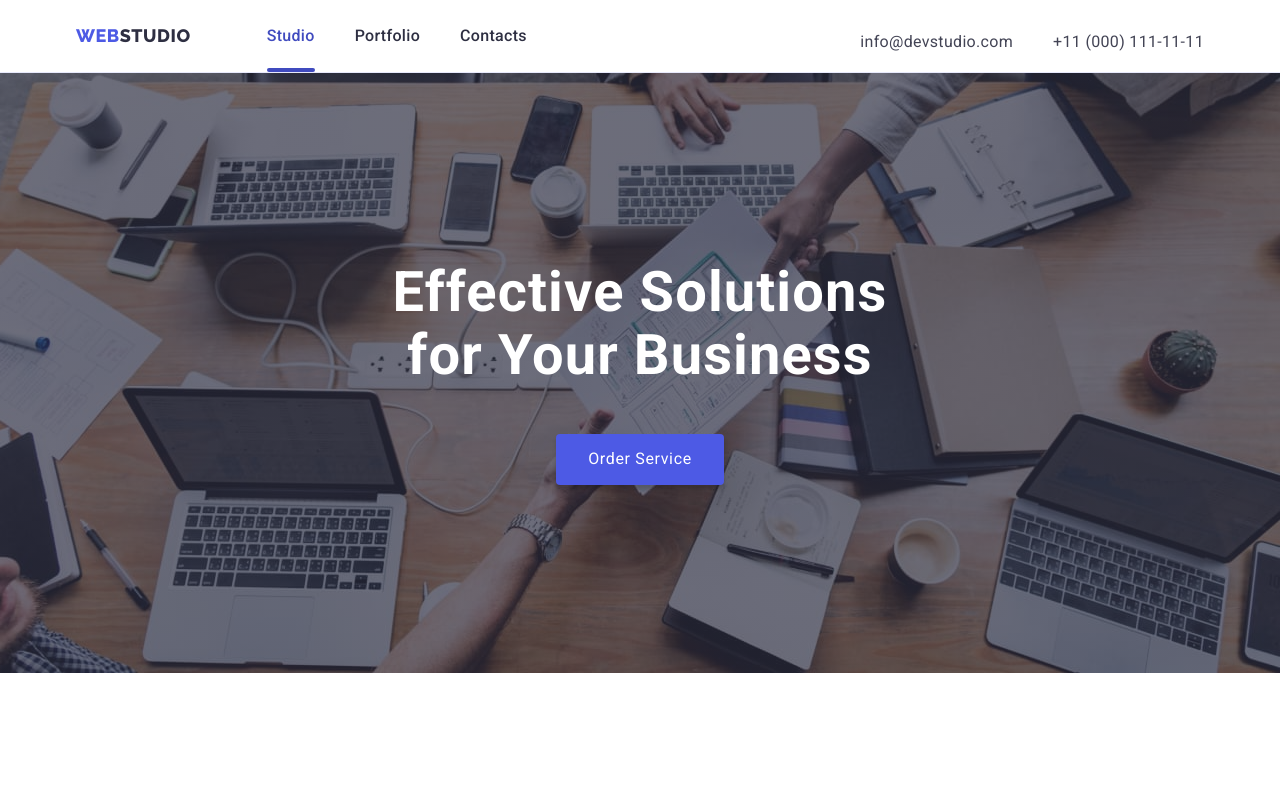
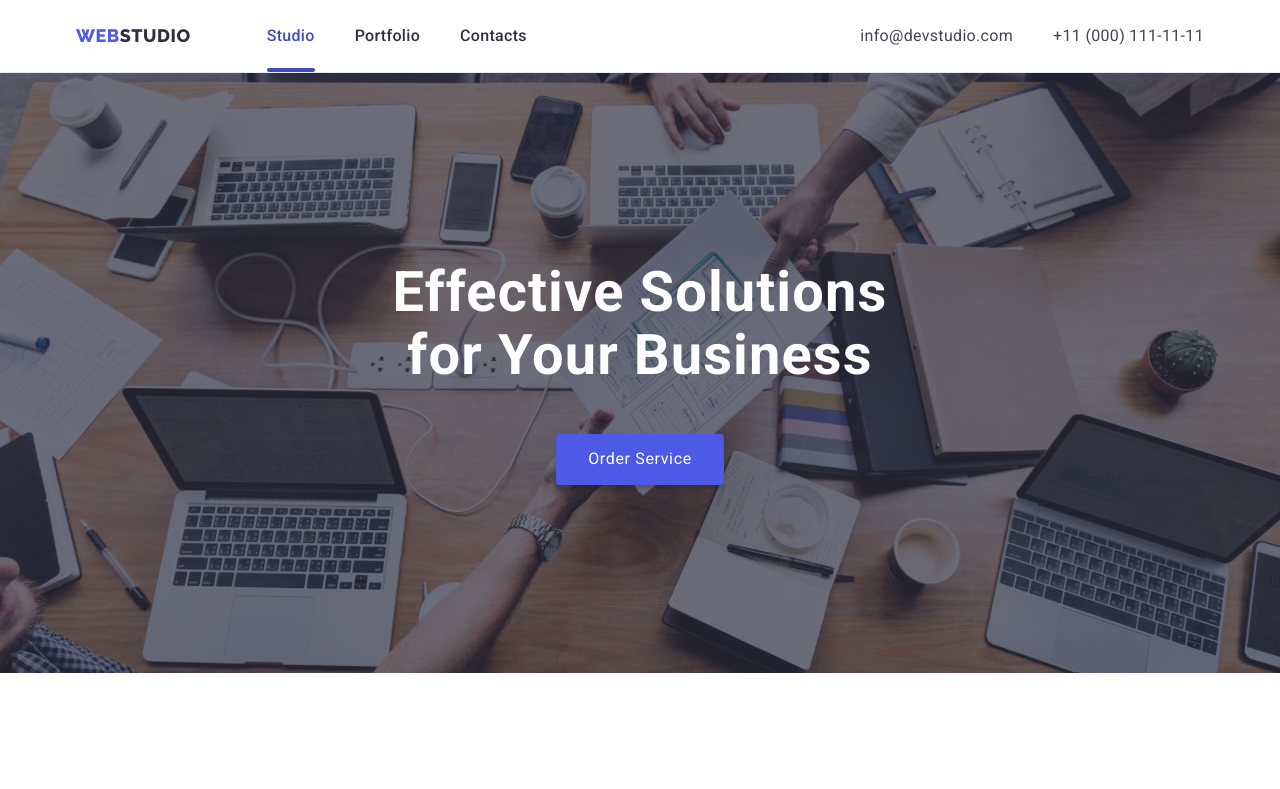
Before and after one commit to SergiyZatsarinniy/goit-markup-hw-07, a plain HTML site: page index.html in a window 1280 px wide. Shown: the top 789 px of the page. Drawn offline with nearby package versions, Linux system fonts and the light colour scheme.

Commit message:
current:after link -2

```diff
--- a/css/styles.css
+++ b/css/styles.css
@@ -286,7 +286,6 @@ img {
     display: flex;
     gap: 40px;
     margin-bottom: 0;
-    padding-top: 13px;
   }
 
   .logo {
```
